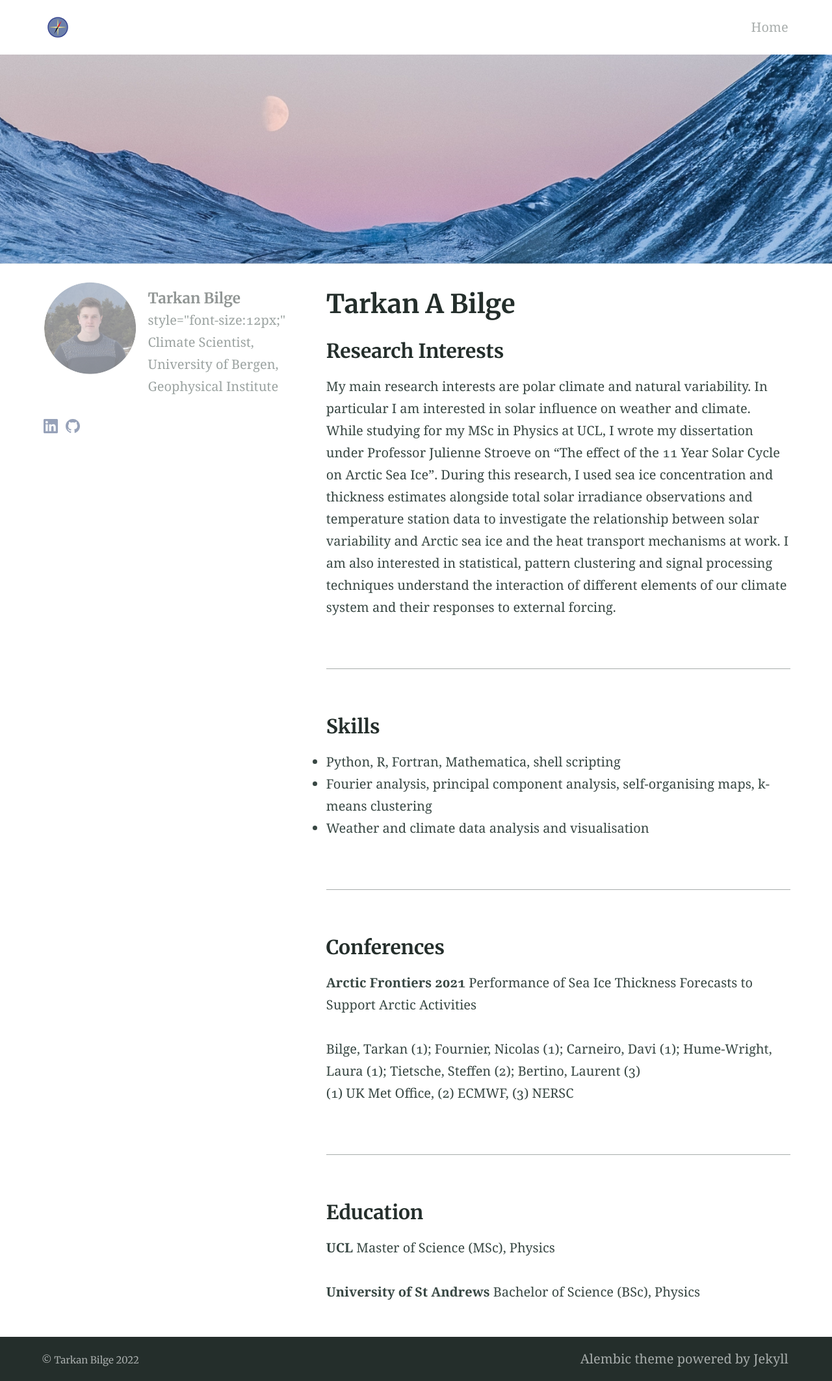
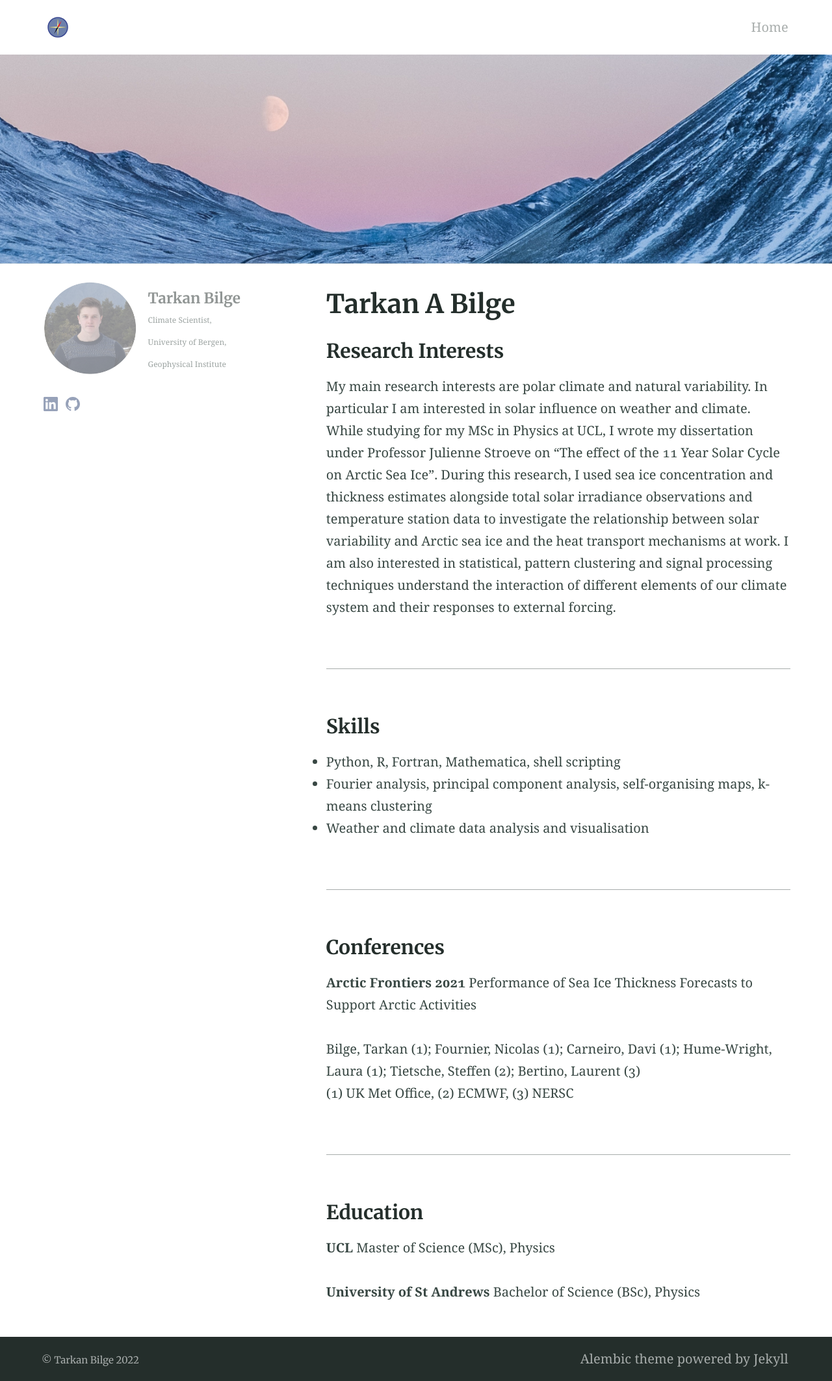
Before and after one commit to tarkanbilge/tarkanbilge.github.io, a Jekyll site: the page built from index.md, in a window 1280 px wide. Shown: the whole page at 65% size. Built offline with Jekyll 4.4.1, drawn with Linux system fonts in a browser that asks for light colours.

Commit message:
Fixed bug in aside.

```diff
--- a/_includes/site-aside.html
+++ b/_includes/site-aside.html
@@ -9,7 +9,7 @@
     <section class="section  section--description">
       {% include figure.html image="https://tarkanbilge.github.io/assets/web_profile1.jpg" position="left" width="150" height="145" %}
       <h5>Tarkan Bilge</h5>
-      <p> style="font-size:12px;" Climate Scientist, <br> University of Bergen, <br> Geophysical Institute </p>
+      <p style="font-size:12px;"> Climate Scientist, <br> University of Bergen, <br> Geophysical Institute </p>
       {% include nav-social.html %}
 
     </section>
```
